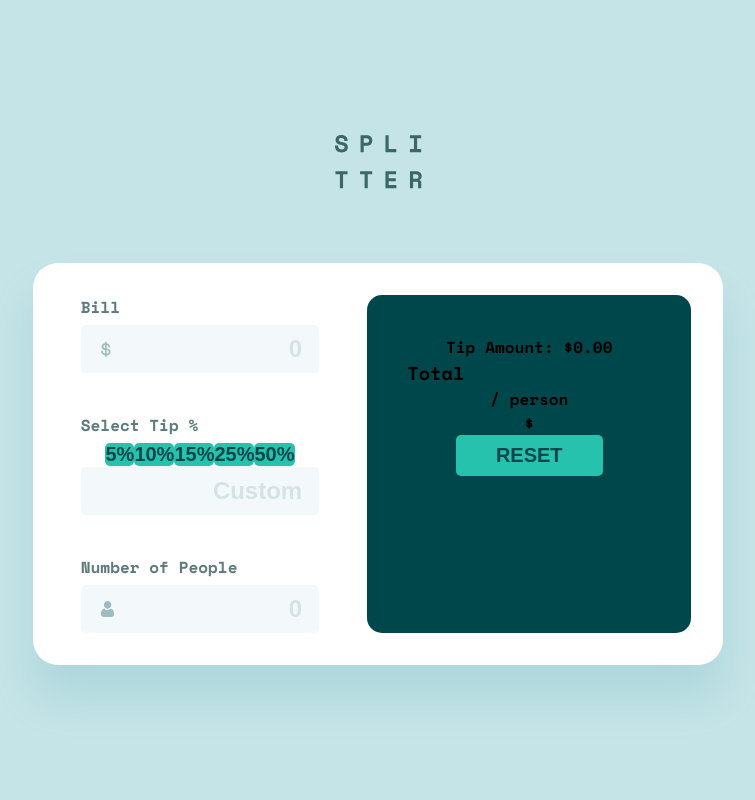
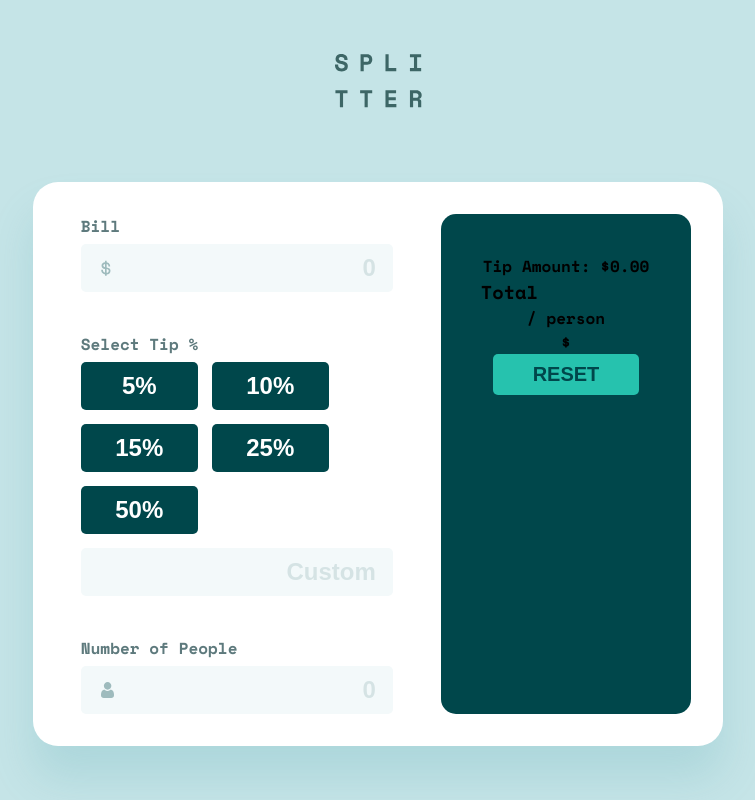
Before and after one commit to zowieerickson/react-tip-calculator-app, a React (Vite) app: page / in a window 1280 px wide. Shown: the whole page, without its empty margins (262-1017 px from the left). Built offline with nearby package versions, Linux system fonts and the light colour scheme.

Commit message:
update tip percentage button styles to dark green background and white text

```diff
--- a/src/components/NumberOfPeople.jsx
+++ b/src/components/NumberOfPeople.jsx
@@ -1,4 +1,4 @@
-import '../styles/numberofpeople.css'
+import '../styles/number-of-people.css'
 
 export default function NumberOfPeople({ peopleCount, onStateChangePeopleCount, regexNumbersOnly }) {
 
--- a/src/components/SelectTip.jsx
+++ b/src/components/SelectTip.jsx
@@ -1,3 +1,5 @@
+import '../styles/select-tip.css'
+
 export default function SelectTip({
     customTip,
     onStateChangeCustomTip,
@@ -24,19 +26,20 @@ export default function SelectTip({
     return (
       <div>
         <h3>Select Tip %</h3>
-        <button onClick={handleClickAddTip} value="5">
+        <div className="tip-buttons-wrapper">
+          <button className="tip-percentage" onClick={handleClickAddTip} value="5">
             5%
           </button>
-        <button onClick={handleClickAddTip} value="10">
+          <button className="tip-percentage" onClick={handleClickAddTip} value="10">
             10%
           </button>
-        <button onClick={handleClickAddTip} value="15">
+          <button className="tip-percentage" onClick={handleClickAddTip} value="15">
             15%
           </button>
-        <button onClick={handleClickAddTip} value="25">
+          <button className="tip-percentage" onClick={handleClickAddTip} value="25">
             25%
           </button>
-        <button onClick={handleClickAddTip} value="50">
+          <button className="tip-percentage" onClick={handleClickAddTip} value="50">
             50%
           </button>
           <input
@@ -48,5 +51,6 @@ export default function SelectTip({
             id=""
           />
         </div>
+      </div>
     );
   }
--- a/src/index.css
+++ b/src/index.css
@@ -30,7 +30,6 @@ h1, h2, h3 {
   text-align: left;
 }
 
-
 input {
   width: 100%;
   height: 48px;
--- /dev/null
+++ b/src/styles/select-tip.css
@@ -0,0 +1,14 @@
+.tip-buttons-wrapper {
+    display: flex;
+    flex-wrap: wrap;
+    gap: 14px;
+}
+
+.tip-percentage {
+    background: #00474B;
+    color: #FFF;
+    font-size: 24px;
+    width: 117px;
+    height: 48px;
+    /* padding: .45em 1.7em; */
+}
```
Also changed, not shown: src/styles/number-of-people.css (renamed from src/styles/numberofpeople.css). Lines whose indentation alone changed are shown as unchanged.
